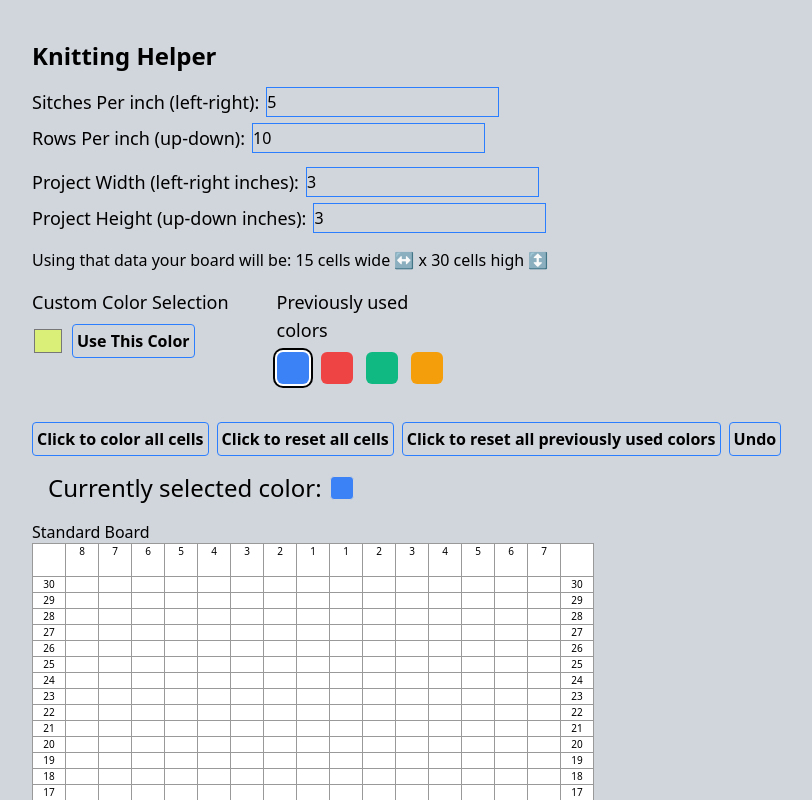
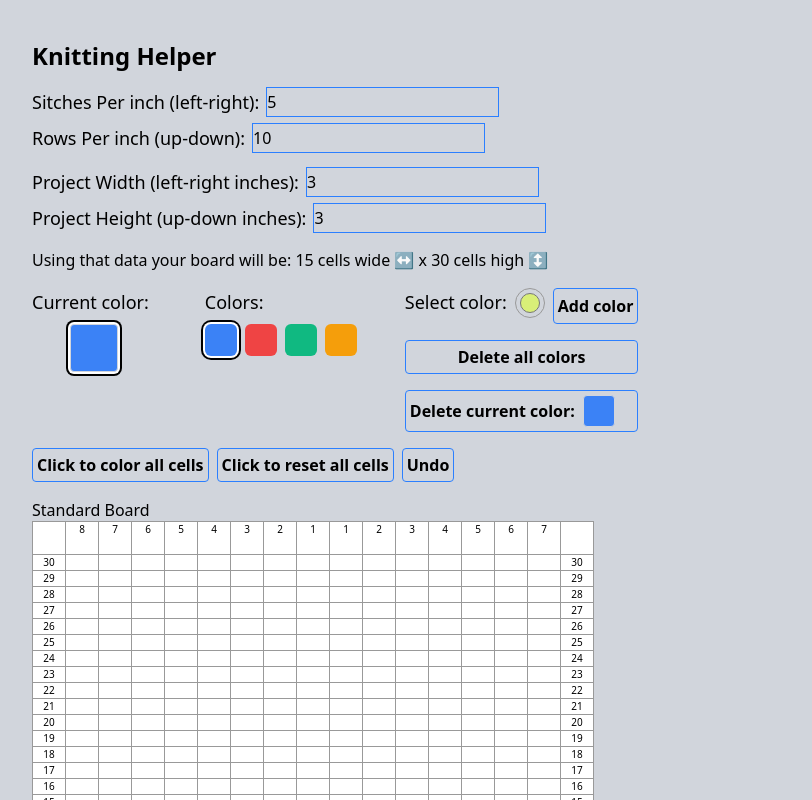
Before and after one commit to aliunwala/knitting, a Next.js app: page / in a window 1280 px wide. Shown: the top 800 px of the page, without its empty margins (8-820 px from the left). Built offline with nearby package versions, Linux system fonts and the light colour scheme.

Commit message:
Playing with component locations for better visuals

```diff
--- a/src/app/components/board.tsx
+++ b/src/app/components/board.tsx
@@ -17,6 +17,7 @@ import BoardBorderSide from "./boardBorderSide";
 import BoardCenter from "./boardCenter";
 import QuickActionButton from "./quickActionButton";
 import LabeledInput from "./labeledInput";
+import { Plus } from "lucide-react";
 
 export default function Board() {
   /**
@@ -164,6 +165,18 @@ export default function Board() {
     setCustomColorList([]);
     setCustomColor("#FFFFFF");
     setCurrentColor("#FFFFFF");
+  }
+  function handleDeleteCustomColor() {
+    if (customColorList.length >= 2) {
+      // Set current color to next color
+      setCurrentColor(customColorList[1]);
+    }
+    if (customColorList.length >= 1) {
+      // Need atleast 1 color to delete
+      setCustomColorList(
+        customColorList.filter((value) => value != currentColor)
+      );
+    }
   }
   function handleUndo(e: any) {
     let JSONuserSavedBoardStateTEMP: any;
@@ -331,31 +344,18 @@ export default function Board() {
 
         <section className="sectionDivider">
           <div className="flex gap-12">
-            <div className="flex flex-col  bg-gray-300 ">
-              <h2 className="text-lg font-medium mb-2">
-                Custom Color Selection
-              </h2>
-              <div className="flex items-center gap-2">
-                <input
-                  type="color"
-                  value={customColor}
-                  onChange={handleCustomColorChange}
-                  className="w-8 h-8 rounded-md"
-                  aria-label="Choose custom color"
-                />
-                <button
-                  onClick={handleAddCustomColor}
-                  className="bg-transparent hover:bg-blue-500 font-semibold hover:text-white py-1 px-1 border border-blue-500 hover:border-transparent rounded"
-                >
-                  Use This Color
-                </button>
-              </div>
+            <div className="bg-gray-300 flex flex-col items-center">
+              <span className="mr-2">
+                <p className="text-lg font-medium mb-2">Current color:</p>
+              </span>
+              <div
+                className="w-12 h-12 rounded border border-gray-300 ring-2 ring-offset-2 ring-black"
+                style={{ backgroundColor: currentColor }}
+              ></div>
             </div>
 
             <div className="flex flex-col bg-gray-300 flex-wrap max-w-[184px]">
-              <h2 className="text-lg font-medium mb-2">
-                Previously used colors
-              </h2>
+              <h2 className="text-lg font-medium mb-2">Colors:</h2>
               <div className="flex flex-wrap gap-2 mb-4">
                 {customColorList.map((color, index) => {
                   const tempButton = (
@@ -380,6 +380,44 @@ export default function Board() {
                 })}
               </div>
             </div>
+
+            <div className="flex flex-col  gap-4">
+              <div className="flex   bg-gray-300 gap-2">
+                <h2 className="text-lg font-medium mb-2">Select color:</h2>
+                <input
+                  type="color"
+                  value={customColor}
+                  onChange={handleCustomColorChange}
+                  className="w-16 h-8 rounded-md"
+                  aria-label="Choose custom color"
+                ></input>
+                <button
+                  onClick={handleAddCustomColor}
+                  className="bg-transparent hover:bg-blue-500 font-semibold hover:text-white py-1 px-1 border border-blue-500 hover:border-transparent rounded "
+                >
+                  Add color
+                </button>
+              </div>
+              <QuickActionButton
+                needsConfirmation={true}
+                confirmText={`Are you sure you want to reset the previously used colors? this cannot be undone`}
+                onClickHandler={handleCustomColorsListReset}
+              >
+                Delete all colors
+              </QuickActionButton>
+              <QuickActionButton
+                needsConfirmation={false}
+                onClickHandler={handleDeleteCustomColor}
+              >
+                <div className="flex items-center gap-2">
+                  <p>Delete current color:</p>
+                  <div
+                    className="w-8 h-8 rounded border border-gray-300"
+                    style={{ backgroundColor: currentColor }}
+                  ></div>
+                </div>
+              </QuickActionButton>
+            </div>
           </div>
         </section>
         {/**
@@ -401,13 +439,6 @@ export default function Board() {
             Click to reset all cells
           </QuickActionButton>
           <QuickActionButton
-            needsConfirmation={true}
-            confirmText={`Are you sure you want to reset the previously used colors? this cannot be undone`}
-            onClickHandler={handleCustomColorsListReset}
-          >
-            Click to reset all previously used colors
-          </QuickActionButton>
-          <QuickActionButton
             needsConfirmation={false}
             onClickHandler={handleUndo}
           >
@@ -415,7 +446,7 @@ export default function Board() {
           </QuickActionButton>
         </section>
 
-        <section className="sectionDivider">
+        {/* <section className="sectionDivider">
           <div className="flex items-center gap-3 mb-2">
             <div className="ml-4 flex items-center">
               <span className="mr-2">
@@ -429,7 +460,7 @@ export default function Board() {
               />
             </div>
           </div>
-        </section>
+        </section> */}
         {/**
          * Actual board with cells
          */}
--- a/src/app/globals.css
+++ b/src/app/globals.css
@@ -16,6 +16,7 @@
 .button{
   border: 1px solid black;
 }
+
 .sectionDivider{
  margin-bottom: 1rem;
 }
@@ -23,6 +24,44 @@
 .inactiveRow{
 opacity: 25%;
 }
+
+.hidden {
+  position: absolute;
+  left: -10000px;
+  top: auto;
+  width: 1px;
+  height: 1px;
+  overflow: hidden;
+}
+
+input[type="color" i] {
+  border-radius: 50%;
+  inline-size: 30px;
+  block-size: 30px;
+
+  /* Can set padding between outer circle and color swatch for Firefox here;
+   * it doesn't support a color-swarch-wrapper pseudoclass
+   */
+  padding: 3px;
+  border-width: 1px;
+  border-style: solid;
+  border-color: rgb(153, 153, 153);
+}
+
+/* Affects area between outer circle and color swatch. Firefox doesn't have an equivalent. */
+input[type="color" i]::-webkit-color-swatch-wrapper {
+  padding: 1px;
+}
+
+/* Affects the inner circle, i.e. the current color selection */
+input[type="color" i]::-webkit-color-swatch {
+  border-radius: 50%;
+}
+
+input[type="color" i]::-moz-color-swatch {
+  border-radius: 50%;
+}
+
 
 /* Tick Tack Toe stuff */
 /* .square {
```
Also changed, not shown: package.json (+7 -6 lines), 1 other file (tests, documents, lock files or other folders).
